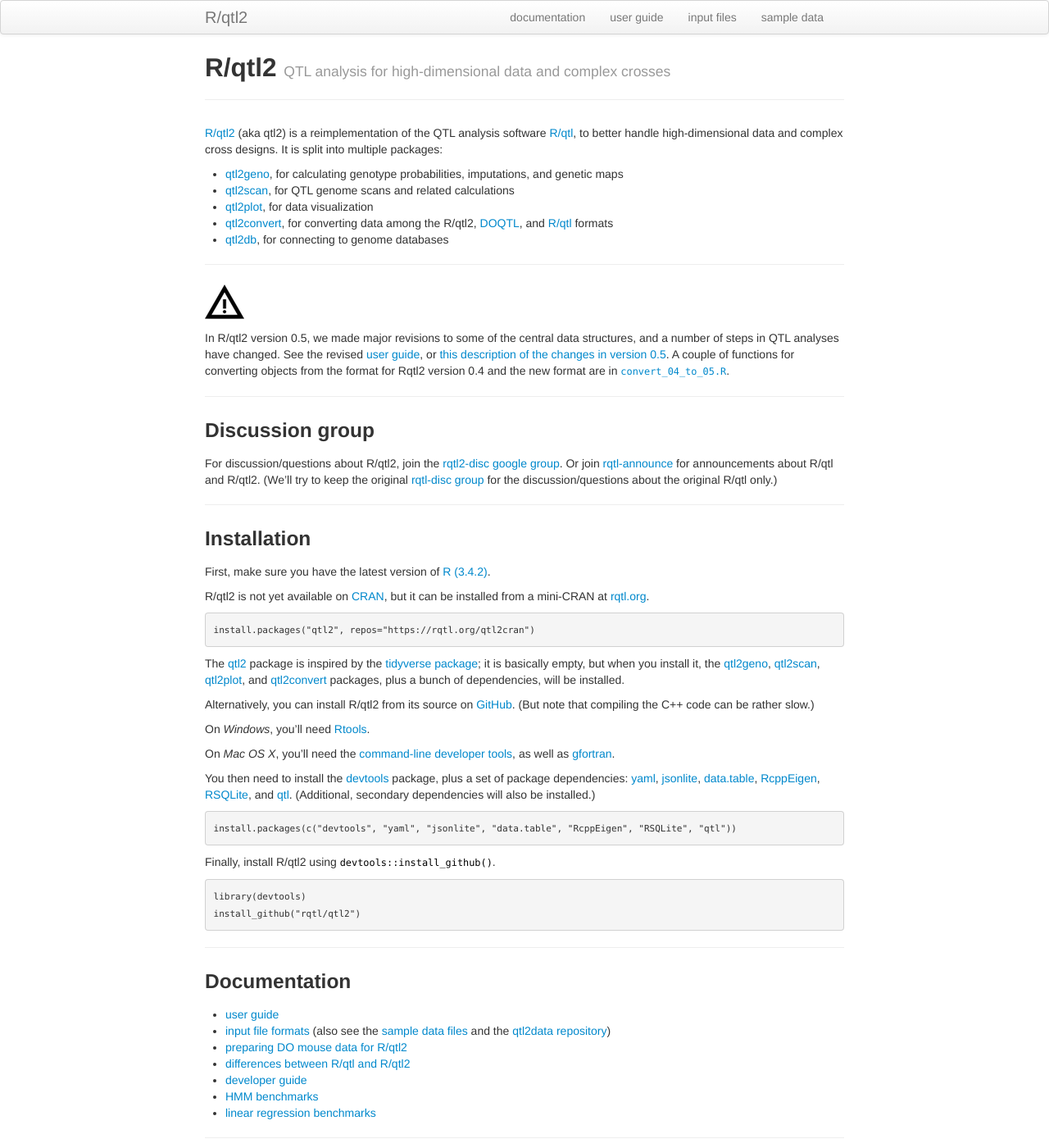
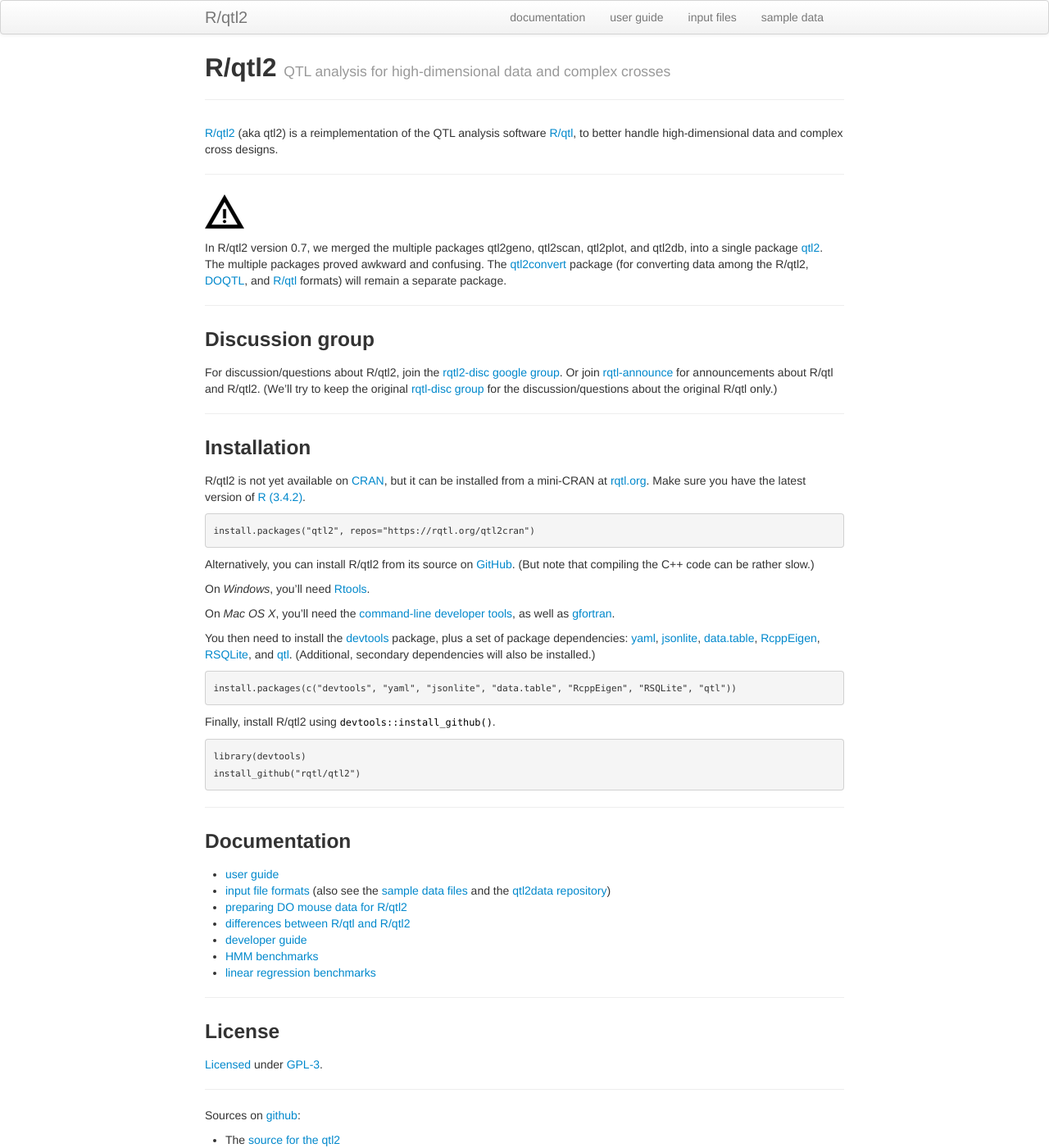
Before and after one commit to rqtl/qtl2, a Jekyll site: the page built from index.md, in a window 1280 px wide and 1400 px high. Shown: the whole window at 82% size. Built offline with Jekyll 4.4.1, drawn with Linux system fonts in a browser that asks for light colours; some of the changed text lies outside the part shown.

Commit message:
Update main page

```diff
--- a/index.md
+++ b/index.md
@@ -7,32 +7,19 @@
 
 [R/qtl2](http://kbroman.org/qtl2) (aka qtl2) is a reimplementation of
 the QTL analysis software [R/qtl](https://rqtl.org), to better handle
-high-dimensional data and complex cross designs. It is split into
-multiple packages:
-
-- [qtl2geno](https://github.com/rqtl/qtl2geno), for calculating genotype
-  probabilities, imputations, and genetic maps
-- [qtl2scan](https://github.com/rqtl/qtl2scan), for QTL genome scans and
-  related calculations
-- [qtl2plot](https://github.com/rqtl/qtl2plot), for data visualization
-- [qtl2convert](https://github.com/rqtl/qtl2convert),
-  for converting data among the R/qtl2,
-  [DOQTL](https://www.bioconductor.org/packages/release/bioc/html/DOQTL.html),
-  and [R/qtl](https://rqtl.org) formats
-- [qtl2db](https://github.com/rqtl/qtl2db), for connecting to genome databases
+high-dimensional data and complex cross designs.
 
 ---
 
 ![Warning](assets/pics/warning_icon.png)
 
-In R/qtl2 version 0.5, we made major revisions to some of the
-central data structures, and a number of steps in QTL analyses have
-changed. See the revised
-[user guide](assets/vignettes/user_guide.html), or
-[this description of the changes in version 0.5](assets/vignettes/version05_new.html).
-A couple of functions for converting objects from the format for
-Rqtl2 version 0.4 and the new format are in
-[`convert_04_to_05.R`](assets/convert_04_to_05.R).
+In R/qtl2 version 0.7, we merged the multiple packages qtl2geno, qtl2scan,
+qtl2plot, and qtl2db, into a single package
+[qtl2](https://github.com/rqtl/qtl2). The multiple packages proved awkward and confusing.
+The [qtl2convert](https://github.com/rqtl/qtl2convert) package (for
+converting data among the R/qtl2,
+[DOQTL](https://www.bioconductor.org/packages/release/bioc/html/DOQTL.html),
+and [R/qtl](https://rqtl.org) formats) will remain a separate package.
 
 ---
 
@@ -50,23 +37,11 @@
 
 ### Installation
 
-First, make sure you have the latest version of
-[R (3.4.2)](https://cran.r-project.org).
-
 R/qtl2 is not yet available on [CRAN](https://cran.r-project.org), but
 it can be installed from a mini-CRAN at [rqtl.org](https://rqtl.org).
+Make sure you have the latest version of [R (3.4.2)](https://cran.r-project.org).
 
     install.packages("qtl2", repos="https://rqtl.org/qtl2cran")
-
-The [qtl2](https://github.com/rqtl/qtl2) package is
-inspired by the
-[tidyverse package](https://cran.r-project.org/package=tidyverse);
-it is basically empty, but when you install it, the
-[qtl2geno](https://github.com/rqtl/qtl2geno),
-[qtl2scan](https://github.com/rqtl/qtl2scan),
-[qtl2plot](https://github.com/rqtl/qtl2plot), and
-[qtl2convert](https://github.com/rqtl/qtl2convert) packages, plus a
-bunch of dependencies, will be installed.
 
 Alternatively, you can install R/qtl2 from its source on
 [GitHub](https://github.com/rqtl). (But note that compiling the C++
@@ -114,29 +89,12 @@
 
 ### License
 
-The [qtl2geno](https://github.com/rqtl/qtl2geno),
-[qtl2scan](https://github.com/rqtl/qtl2scan),
-[qtl2plot](https://github.com/rqtl/qtl2plot), and
-[qtl2convert](https://github.com/rqtl/qtl2convert)
-packages are free
-software; you can redistribute them and/or modify them under the terms
-of the GNU General Public License, version 3, as published by the Free
-Software Foundation.
-
-These programs are distributed in the hope that they will be useful, but
-without any warranty; without even the implied warranty of
-merchantability or fitness for a particular purpose.  See the GNU
-General Public License for more details.
-
-A copy of the GNU General Public License, version 3, is available at
-<https://www.r-project.org/Licenses/GPL-3>
+[Licensed](LICENSE) under [GPL-3](https://www.r-project.org/Licenses/GPL-3).
 
 ---
 
 Sources on [github](https://github.com):
 
-- The [source for the qtl2geno](https://github.com/rqtl/qtl2geno)
-- The [source for the qtl2scan](https://github.com/rqtl/qtl2scan)
-- The [source for the qtl2plot](https://github.com/rqtl/qtl2plot)
+- The [source for the qtl2](https://github.com/rqtl/qtl2)
 - The [source for the qtl2convert](https://github.com/rqtl/qtl2convert)
 - The [source for the website](https://github.com/kbroman/qtl2/tree/gh-pages)
```
